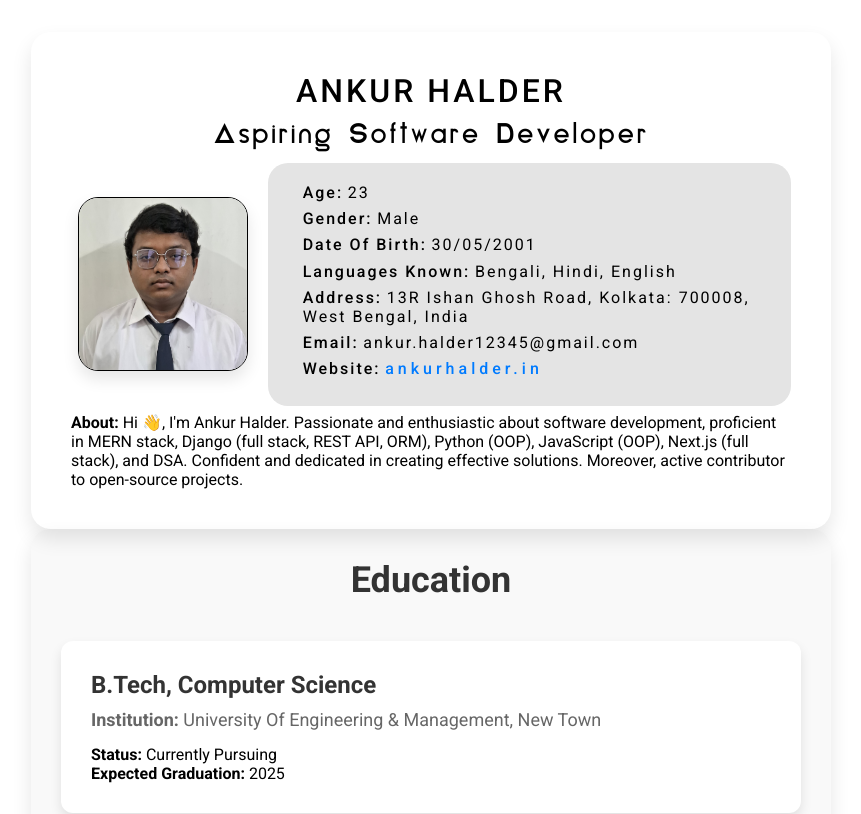
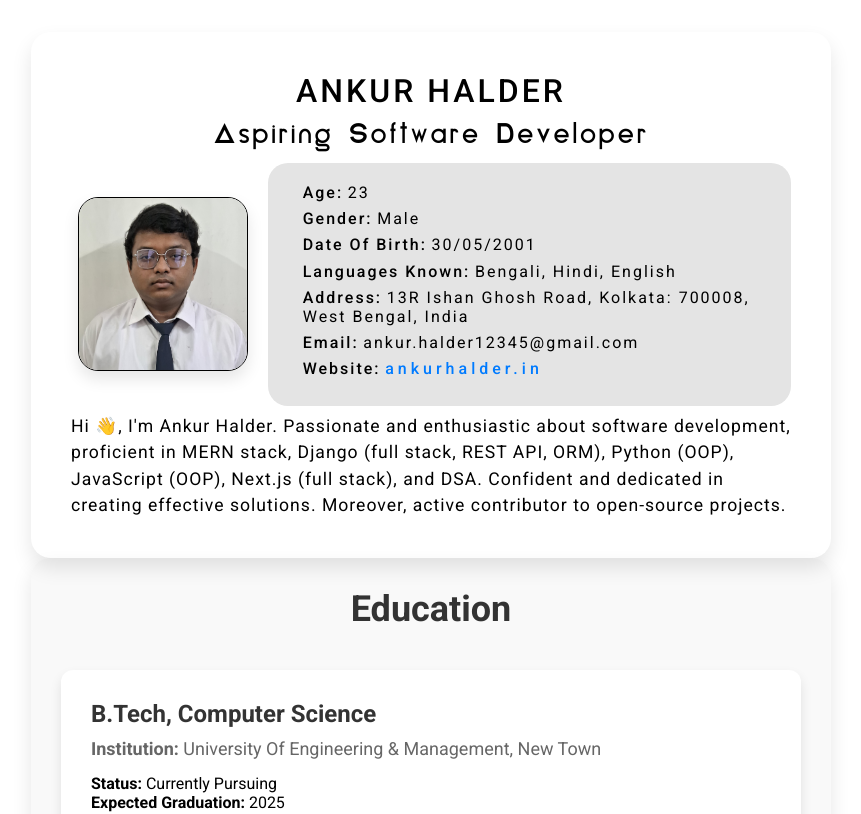
Before and after one commit to ankurhalder/resume, a React (Vite) app: page / in a window 1280 px wide. Shown: the top 814 px of the page, without its empty margins (209-1070 px from the left). Built offline with nearby package versions, Linux system fonts and the light colour scheme; a web font is replaced by a local one.

Commit message:
Update PersonalInfo component styling and remove commented code

```diff
--- a/components/PersonalInfo.jsx
+++ b/components/PersonalInfo.jsx
@@ -58,7 +58,8 @@ function PersonalInfo() {
         </div>
 
         <p className="about">
-          <strong>About:</strong> {personalInfo.about}
+          {/* <strong>About:</strong> */}
+          {personalInfo.about}
         </p>
       </div>
     </Fragment>
--- a/styles/components/_personalInfo.scss
+++ b/styles/components/_personalInfo.scss
@@ -46,7 +46,7 @@
 
       &:hover {
         transform: scale(1.05);
-        filter: brightness(0.8);
+        filter: brightness(1.1);
       }
     }
 
@@ -82,14 +82,14 @@
           }
         }
       }
-
-      .about {
-        margin-top: 30px;
-        font-size: 20px;
-        color: #666666;
-        line-height: 1.6;
-      }
     }
+  }
+  .about {
+    font-family: var(--font-roboto);
+    color: var(--black);
+    letter-spacing: 1px;
+    line-height: 1.5;
+    font-size: var(--font-11);
   }
 
   &:before {
@@ -103,10 +103,10 @@
     opacity: 0;
     border-radius: 20px;
     z-index: -1;
-    transition: opacity 0.3s ease;
+    transition: opacity 0.3s ease-in-out;
   }
 
   &:hover:before {
-    opacity: 0.6;
+    opacity: 0.7;
   }
 }
```
